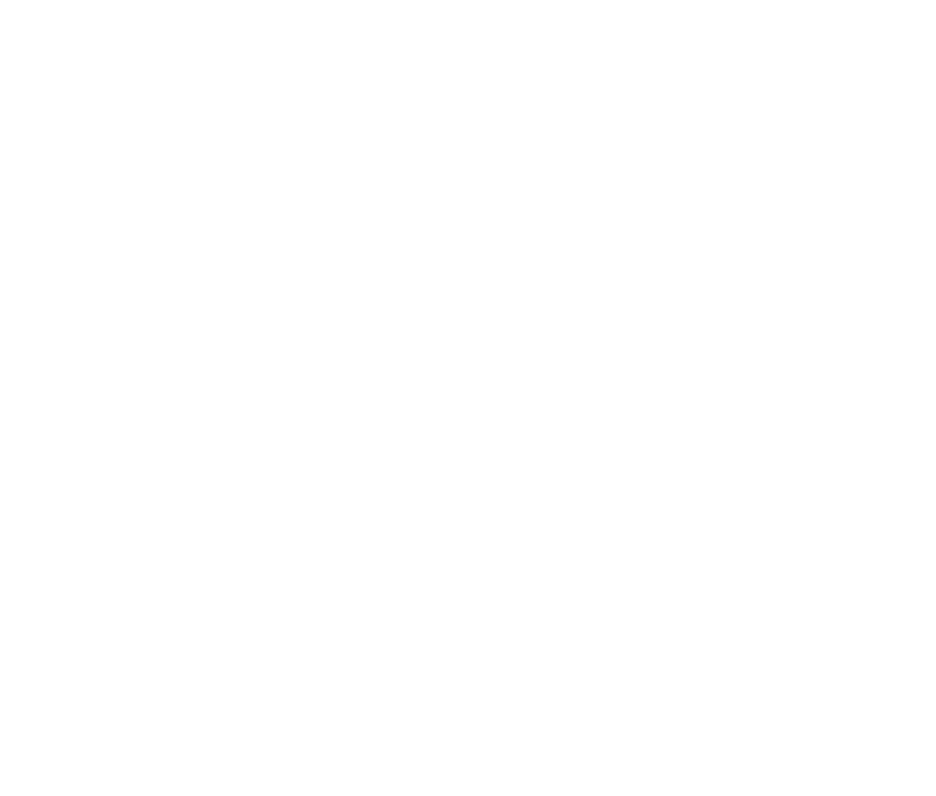
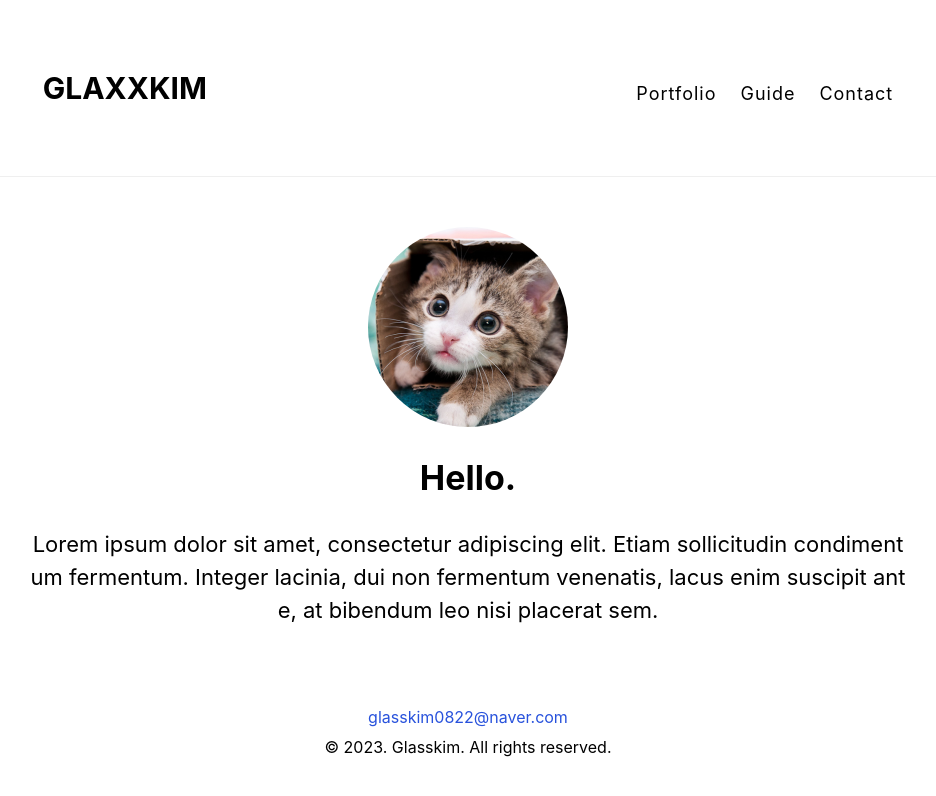
Before and after one commit to glaxxkim/portfolio, a React (Create React App) app: page /guide in a window 1280 px wide. Before the commit this address had no page. Shown: the top 796 px of the page, without its empty margins (172-1108 px from the left). Built offline with nearby package versions, Linux system fonts and the light colour scheme; a web font is replaced by a local one.

Commit message:
1차 수정

```diff
--- a/src/components/Header.jsx
+++ b/src/components/Header.jsx
@@ -2,7 +2,7 @@
 import { useNavigate } from 'react-router-dom';
 import styled from 'styled-components';
 
-const menus = ['Portfolio', 'About', 'Contact'];
+const menus = ['Portfolio', 'Guide', 'Contact'];
 
 const Header = () => {
   const navigate = useNavigate();
@@ -12,7 +12,7 @@
   return (
     <Container>
       <section className="logo" onClick={() => movePage('')}>
-        <h1>GLASSKIM.</h1>
+        <h1>GLAXXKIM</h1>
       </section>
       <nav>
         <ul>
--- a/src/pages/About/index.jsx
+++ b/src/pages/Guide/index.jsx
@@ -5,7 +5,7 @@
 import profile from 'assets/images/main-img.png';
 import { theme } from 'assets/styles/theme';
 
-const About = () => {
+const Guide = () => {
   return (
     <Container>
       <Header />
@@ -28,7 +28,7 @@
   );
 };
 
-export default About;
+export default Guide;
 
 const Container = styled.div`
   .middle {
--- a/src/pages/Router.jsx
+++ b/src/pages/Router.jsx
@@ -3,7 +3,7 @@
 import { ThemeProvider } from 'styled-components';
 import { theme } from 'assets/styles/theme';
 import Portfolio from './Portfolio';
-import About from './About';
+import Guide from './Guide';
 import Contact from './Contact';
 import Main from './Main';
 
@@ -15,7 +15,7 @@
         <Routes>
           <Route path={'/'} element={<Main />} />
           <Route path={'/portfolio'} element={<Portfolio />} />
-          <Route path={'/about'} element={<About />} />
+          <Route path={'/guide'} element={<Guide />} />
           <Route path={'/contact'} element={<Contact />} />
         </Routes>
       </BrowserRouter>
```
